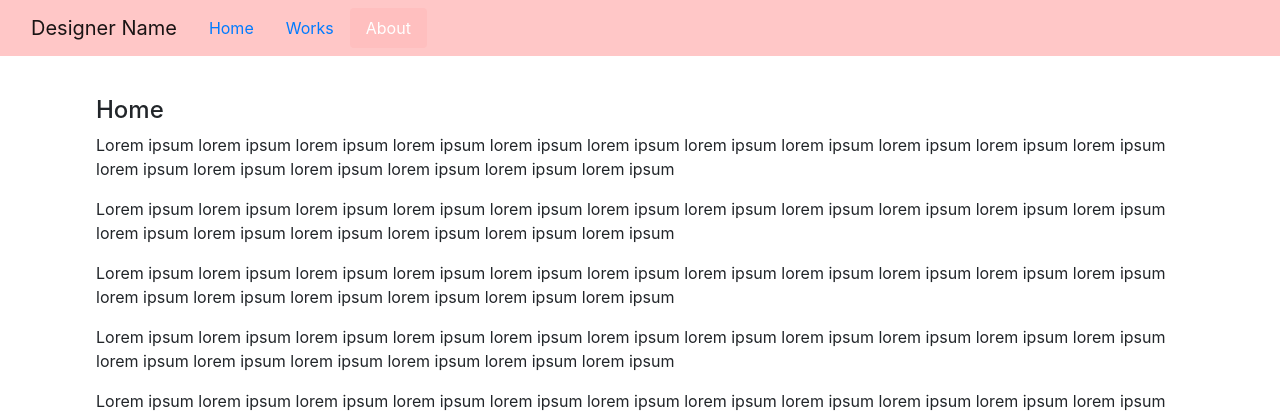
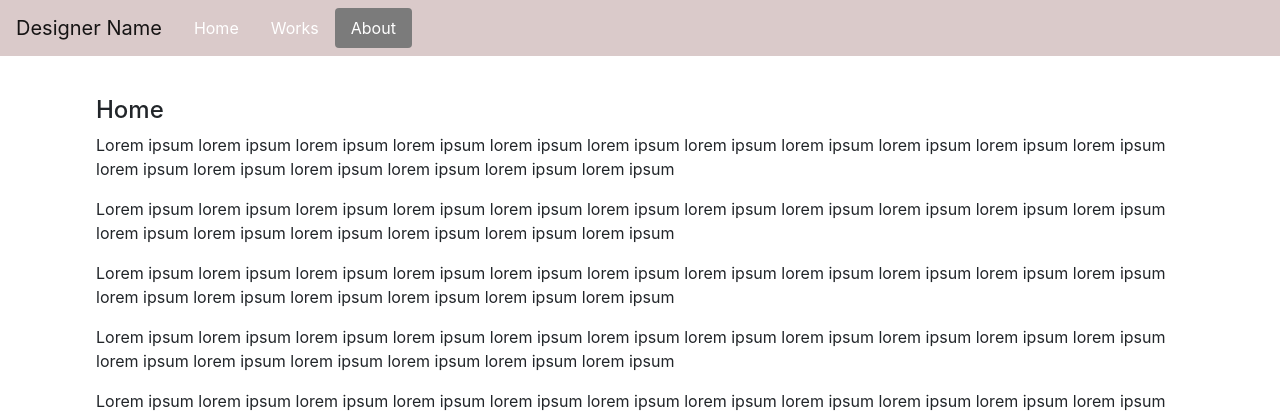
Before and after one commit to tajushaaa/portfolio_website, a Flask app: page / in a window 1280 px wide. Shown: the top 416 px of the page. Run offline with Flask 3, Linux system fonts and the light colour scheme; parts of the project's set-up code (start-up, migrations or seed data) failed here and were passed over; some libraries are stand-ins or nearby versions.

Commit message:
thrid commit

```diff
--- a/website/website/static/css/main.css
+++ b/website/website/static/css/main.css
@@ -1,21 +1,26 @@
-
+nav{
+  text-decoration: none;
+}
 .navbar {
     overflow: visible !important;;
-    background-color: #ffc7c7 !important;
+    background-color: #dacaca !important;
     position: fixed;
     top: 0;
     width: 100%;
-
-  }
+}
+  ul.nav a:hover { color: #fff !important; }
 .nav-pills .nav-link.active, .nav-pills .show .nav-link
 {
-  background-color: #ffbfbf;
+  background-color: #7b7b7b;
   color: #ffffff;
 }
+.nav-link{
+  color:#ffffff
 
+}
 .body {
     margin: 100px !important;
-    background-color: rgb(166, 166, 166);
+    background-color: rgb(255, 89, 89);
     font-family: arial, sans-serif;
     font-size: 14px;
     }
--- a/website/website/templates/home.html
+++ b/website/website/templates/home.html
@@ -4,25 +4,24 @@
 <body>
     <header class="header">
       <nav id="navbar"class="navbar navbar-expand-lg navbar-light bg-light fixed-top px-3">
-        <div class="container-fluid">
           <button class="navbar-toggler" type="button" data-bs-toggle="collapse" data-bs-target="#navbarNav" aria-controls="navbarNav" aria-expanded="false" aria-label="Toggle navigation">
-            <span class="navbar-toggler-icon"></span>
+            <span class="navbar-toggler-icon" ></span>
             </button>
           <a class="navbar-brand" href="#">Designer Name</a>
           <div class="collapse navbar-collapse" id="navbarNav">
             <ul class="nav nav-pills">
               <li class="nav-item">
-                <a class="nav-link nav-link-color" href="#Home">Home</a>
+                <a class="nav-link" href="#Home">Home</a>
             </li>
             <li class="nav-item">
-              <a class="nav-link nav-link-color" href="#Works">Works</a>
+              <a class="nav-link" href="#Works">Works</a>
             </li>
             <li class="nav-item">
-              <a class="nav-link nav-link-color" href="#About">About</a>
+              <a class="nav-link" href="#About">About</a>
             </li>
             <li class></li>
           </ul>
-        </div>
+
       </nav>
       <div data-bs-spy="scroll" data-bs-target="navbar" data-bs-offset="0" class="scrollspy-example m-5 p-5" tabindex="0">
         <h4 id="Home">Home</h4>
```
Also changed, not shown: website/website/user.db.
